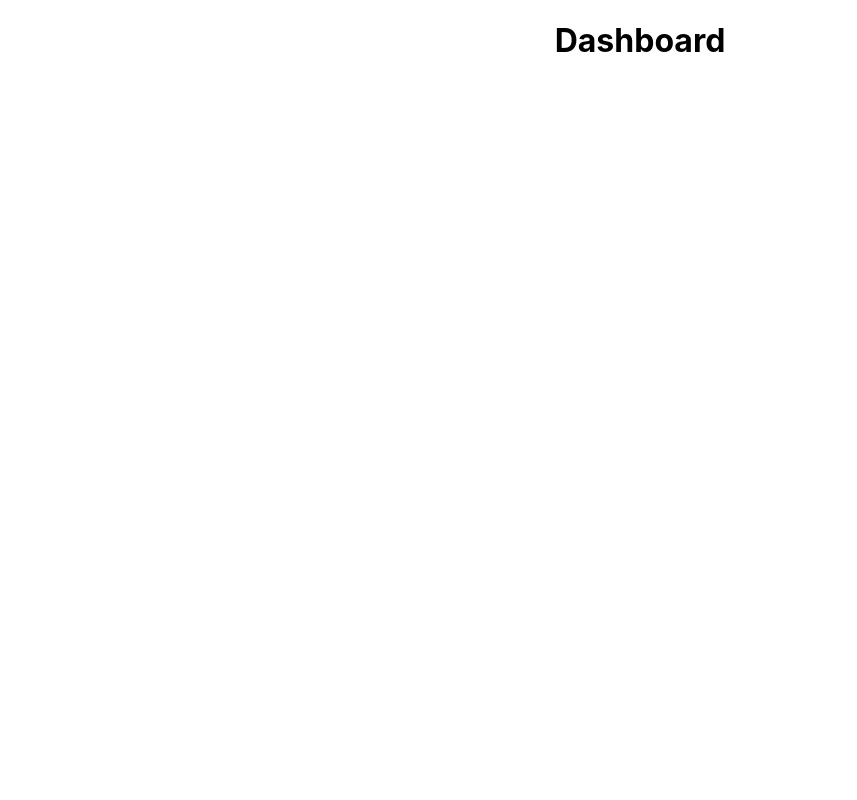
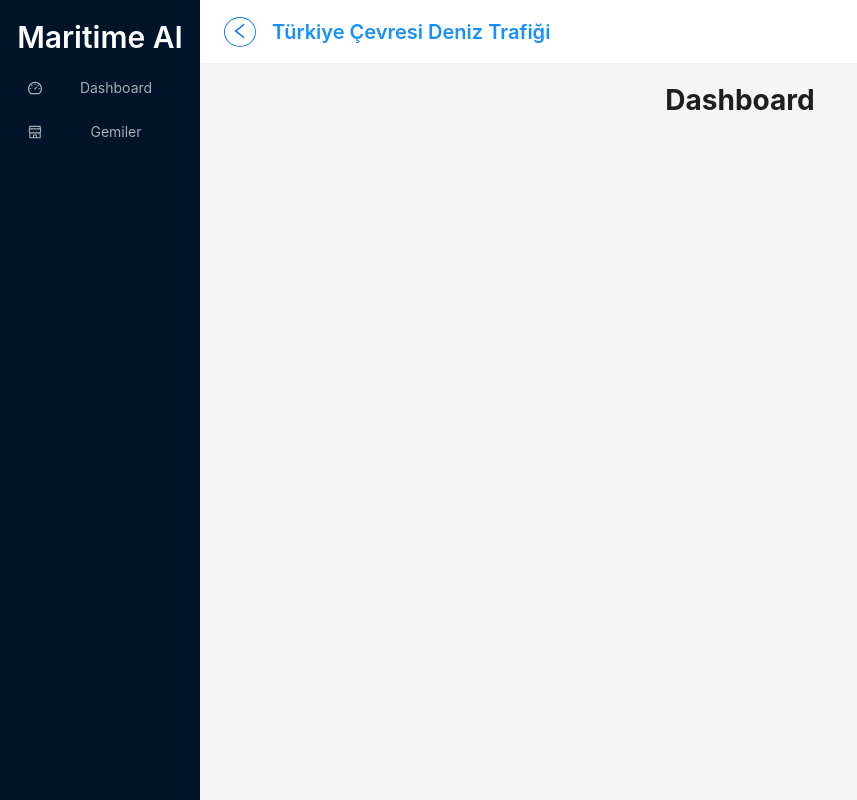
Before and after one commit to malibu61/MaritimeAI-react, a React (Create React App) app: page / in a window 1280 px wide. Shown: the whole page, without its empty margins (0-857 px from the left). Built offline with nearby package versions, Linux system fonts and the light colour scheme.

Commit message:
create-project: edit Layout.js

```diff
--- a/package.json
+++ b/package.json
@@ -3,10 +3,12 @@
   "version": "0.1.0",
   "private": true,
   "dependencies": {
+    "@ant-design/icons": "^6.0.2",
     "@testing-library/dom": "^10.4.1",
     "@testing-library/jest-dom": "^6.8.0",
     "@testing-library/react": "^16.3.0",
     "@testing-library/user-event": "^13.5.0",
+    "antd": "^5.27.3",
     "react": "^19.1.1",
     "react-dom": "^19.1.1",
     "react-router-dom": "^7.9.1",
--- a/src/App.js
+++ b/src/App.js
@@ -1,18 +1,21 @@
 import './App.css';
-import { BrowserRouter as Router, Route, Routes} from "react-router-dom"
+import {BrowserRouter as Router, Route, Routes} from "react-router-dom"
 import Ships from "./pages/ships";
 import Dashboard from "./pages/dashboard";
+import Layout from "./components/layout/Layout";
 
 function App() {
     return (
         <div className="App">
 
             <Router>
+                <Layout>
                     <Routes>
                         <Route path="/" element={<Dashboard/>}/>
                         <Route path="/dashboard" element={<Dashboard/>}/>
                         <Route path="/ships" element={<Ships/>}/>
                     </Routes>
+                </Layout>
             </Router>
 
         </div>
--- a/src/components/layout/Layout.js
+++ b/src/components/layout/Layout.js
@@ -0,0 +1,127 @@
+import {Layout as AntLayout, Menu, Typography, Button} from "antd"
+import {
+    DashboardOutlined,
+    ShopOutlined,
+    LeftOutlined,
+    RightOutlined
+} from "@ant-design/icons"
+import {useLocation, useNavigate} from "react-router-dom";
+import {useEffect, useState} from "react";
+
+const {Title} = Typography;
+
+const {Header, Content, Footer, Sider} = AntLayout
+
+
+const Layout = ({children}) => {
+
+    const location = useLocation()
+    const navigate = useNavigate()
+
+    const [collapseSider, setCollapseSider] = useState(false)
+
+    const [showTitle, setShowTitle] = useState(false);
+
+    useEffect(() => {
+        if (!collapseSider) {
+            const timer = setTimeout(() => {
+                setShowTitle(true);
+            }, 100); // 1 saniye gecikme
+
+            return () => clearTimeout(timer);
+        } else {
+            setShowTitle(false);
+        }
+    }, [collapseSider]);
+
+    const menuItems = [
+        {
+            key: "/dashboard",
+            icon: <DashboardOutlined/>,
+            label: "Dashboard"
+        },
+        {
+            key: "/ships",
+            icon: <ShopOutlined/>,
+            label: "Gemiler"
+        }
+    ]
+
+    return (
+        <AntLayout>
+            <Sider
+                defaultCollapsed={false}
+                breakpoint="lg"
+                collapsed={collapseSider}       //state ekleyeceğiz
+                style={{height:"100vh"}}
+            >
+                <div style={{height: '64px', display: 'flex', alignItems: 'center', justifyContent: 'center'}}>
+
+                    {collapseSider &&
+                        <Title level={2} style={{
+                            color: 'white'
+                        }}>
+                            AI
+                        </Title>}
+
+                    {showTitle && !collapseSider && (
+                        <Title level={2} style={{color: 'white'}}>
+                            Maritime AI
+                        </Title>
+                    )}
+                </div>
+
+                <Menu
+                    theme="dark"
+                    mode="inline"
+                    selectedKeys={[location.pathname]}
+                    items={menuItems}
+                    onClick={({key}) => {
+                        navigate(key)
+                    }}
+                />
+
+            </Sider>
+
+            <AntLayout>
+                <Header
+                    style={{
+                        padding: '0 24px',
+                        background: '#fff',
+                        display: 'flex',
+                        alignItems: 'center',
+                        borderBottom: '1px solid #f0f0f0'
+                    }}
+                >
+                    <Button
+                        type="primary"
+                        shape="circle"
+                        icon={collapseSider ? <RightOutlined/> : <LeftOutlined/>}
+                        onClick={() => {
+                            setCollapseSider(!collapseSider)
+                        }}
+
+                        style={{
+                            fontSize: '18px',
+                            width: 30,
+                            height: 30,
+                        }}
+
+                        ghost
+                    />
+
+                    {/*<h1>Maritime AI Analiz Uygulaması</h1>*/}
+                    <Title level={4} style={{margin: '0 0 0 16px', color: '#1890ff'}}>
+                        Türkiye Çevresi Deniz Trafiği
+                    </Title>
+                </Header>
+
+                <Content>
+                    {children}
+                </Content>
+            </AntLayout>
+
+        </AntLayout>)
+}
+
+export default Layout
```
Also changed, not shown: 1 other file (tests, documents, lock files or other folders). Lines whose indentation alone changed are shown as unchanged.
